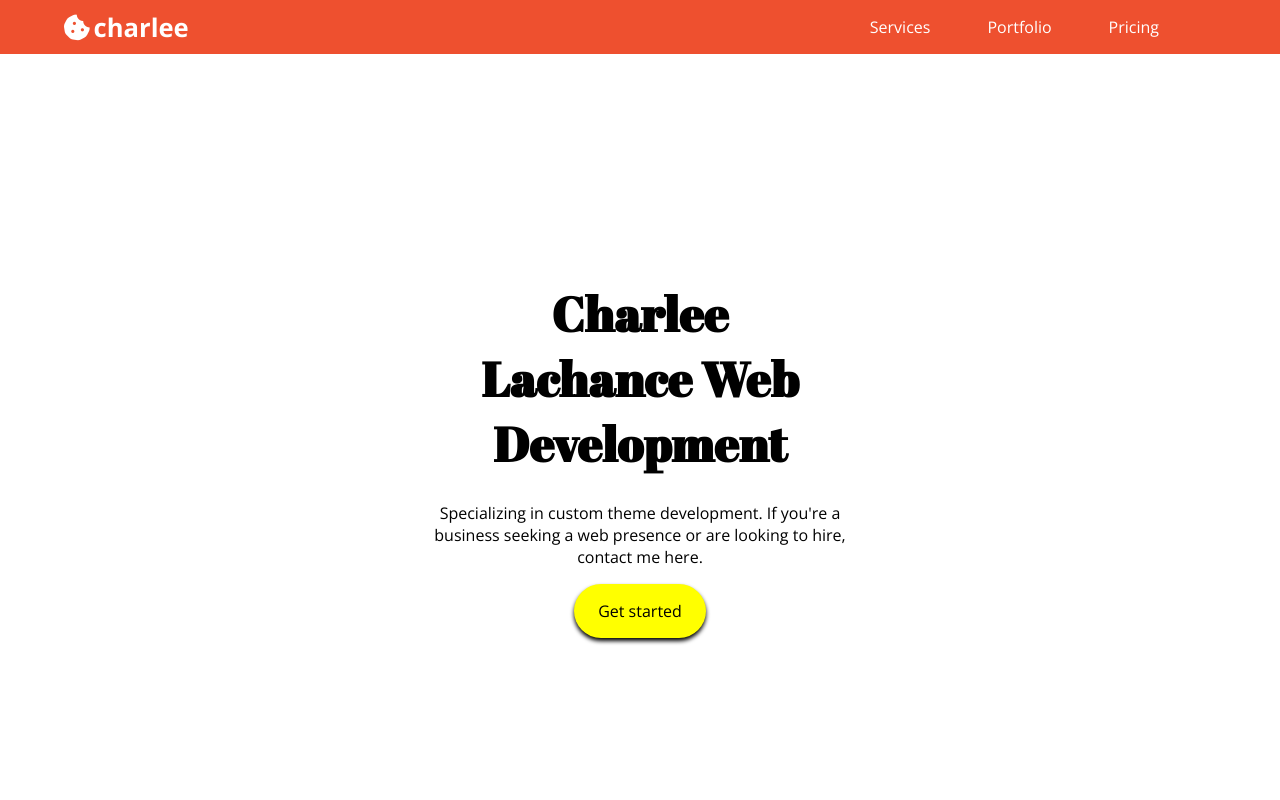
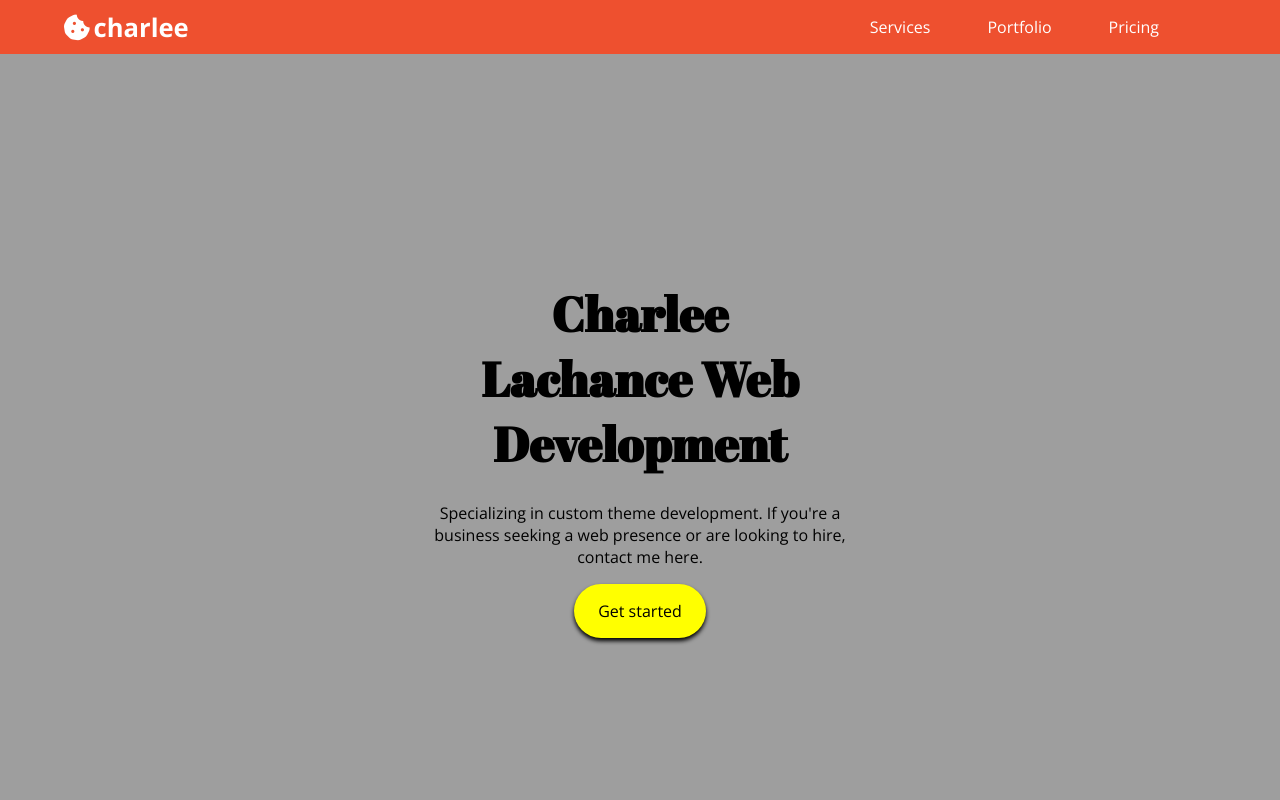
Before and after one commit to charleelachance/buildingWebsite, a plain HTML site: page index.html in a window 1280 px wide. Shown: the top 800 px of the page. Drawn offline with nearby package versions, Linux system fonts and the light colour scheme; the site is published under a folder, as on GitHub Pages, so addresses that start at the root find nothing.

Commit message:
Changed image file path

```diff
--- a/style.css
+++ b/style.css
@@ -85,7 +85,7 @@ header {
 .hero-container {
   height: 800px;
   width: 100%;
-  background: url("/photos/background.png");
+  background: url("./photos/background.png");
   background-position: center;
   background-size: cover;
   display: flex;
```
